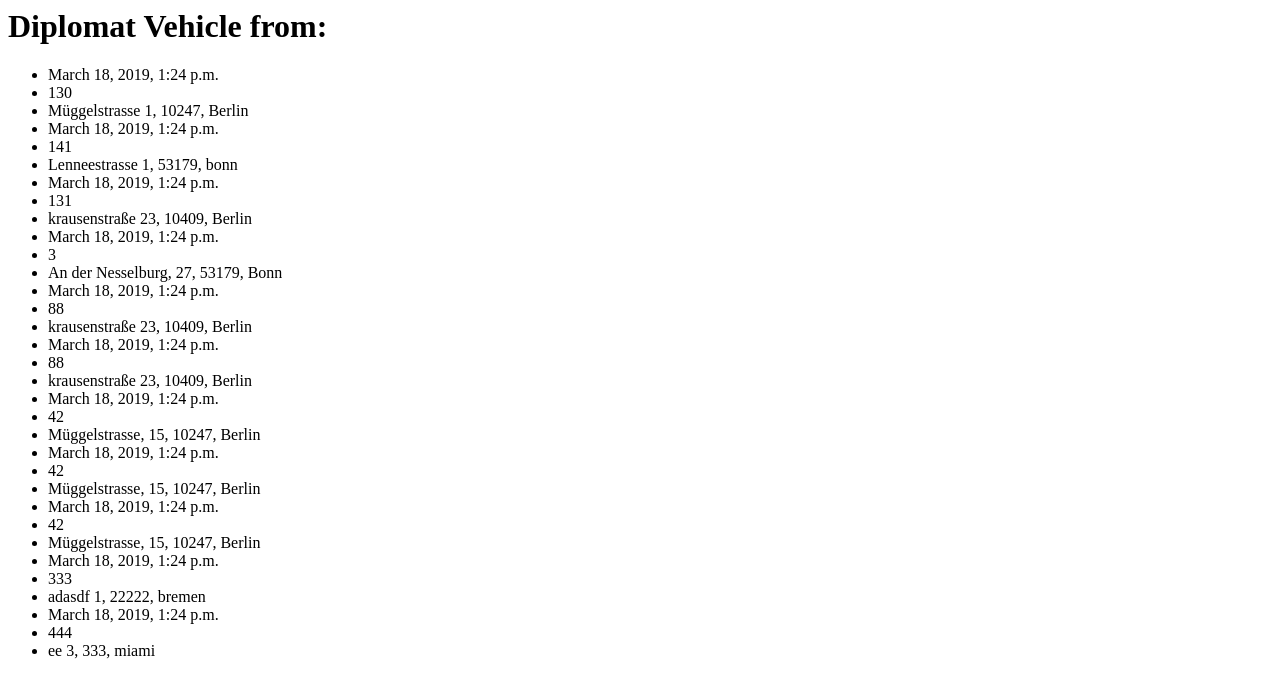
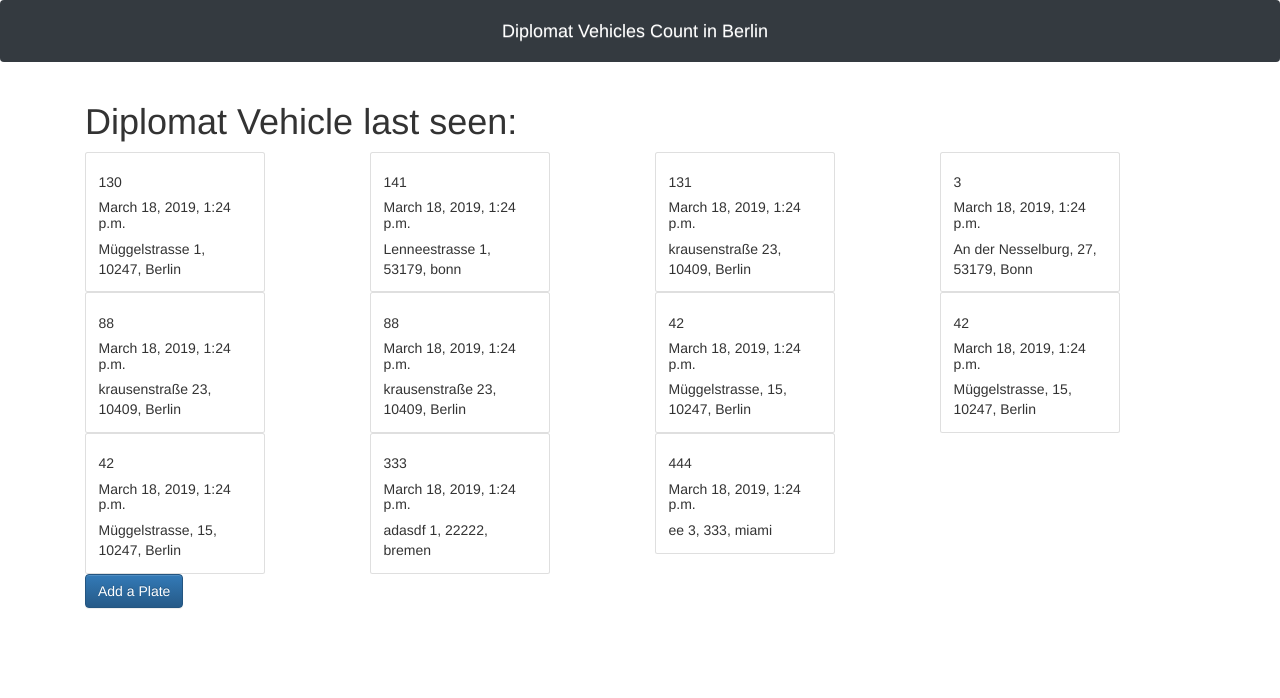
Before and after one commit to nichohelmut/Diplo-Tracker, a Django app: page / in a window 1280 px wide. Shown: the top 698 px of the page. Run offline with Django 3.2, Linux system fonts and the light colour scheme; data comes from the database, SQL or seed files in the repository; some libraries are stand-ins or nearby versions.

Commit message:
adds bootstrap styling and creates base.html file

```diff
--- a/diplomat_kfz/settings.py
+++ b/diplomat_kfz/settings.py
@@ -55,7 +55,9 @@ ROOT_URLCONF = 'diplomat_kfz.urls'
 TEMPLATES = [
     {
         'BACKEND': 'django.template.backends.django.DjangoTemplates',
-        'DIRS': [],
+        'DIRS': [
+            os.path.join(BASE_DIR, 'templates')
+        ],
         'APP_DIRS': True,
         'OPTIONS': {
             'context_processors': [
--- a/plates/templates/edit.html
+++ b/plates/templates/edit.html
@@ -6,4 +6,6 @@
         {{ form.as_p }}
         <button type="submit" class="save btn btn-default">Save</button>
     </form>
+    <a class="btn btn-primary" href="/">Back to Plates Overview</a>
+
 {% endblock %}
--- a/plates/templates/index.html
+++ b/plates/templates/index.html
@@ -1,8 +1,21 @@
-<h1>Diplomat Vehicle from:</h1>
-<ul>
-    {% for plate in plates %}
-        <li>{{ plate.created_at}}</li>
-        <li>{{ plate.plateNumber }}</li>
-        <li>{{ plate.street }}, {{ plate.zipCode }}, {{ plate.city }}</li>
-    {% endfor %}
-</ul>
+{% extends 'base.html' %}
+
+{% block content %}
+    <h1>Diplomat Vehicle last seen:</h1>
+    <div class="row">
+        {% for plate in plates %}
+        <div class="col-xs-12 col-md-6 col-lg-3">
+            <div class="card" style="width: 18rem;">
+                <div class="card-body">
+                    <h5 class="card-title">{{ plate.plateNumber }}</h5>
+                    <h5 class="card-title">{{ plate.created_at }}</h5>
+                    <p class="card-text">
+                        {{ plate.street}}, {{ plate.zipCode }}, {{ plate.city}}
+                    </p>
+                </div>
+            </div>
+        </div>
+        {% endfor %}
+    </div>
+    <a class="btn btn-primary" href="/new">Add a Plate</a>
+{% endblock %}
--- /dev/null
+++ b/templates/base.html
@@ -0,0 +1,36 @@
+<!doctype html>
+<html lang="en">
+<head>
+    <!-- Required meta tags -->
+    <meta charset="utf-8">
+    <meta name="viewport" content="width=device-width, initial-scale=1, shrink-to-fit=no">
+
+    <!-- Bootstrap CSS -->
+    <link rel="stylesheet" href="https://stackpath.bootstrapcdn.com/bootstrap/4.3.1/css/bootstrap.min.css"
+          integrity="sha384-ggOyR0iXCbMQv3Xipma34MD+dH/1fQ784/j6cY/iJTQUOhcWr7x9JvoRxT2MZw1T" crossorigin="anonymous">
+    <link rel="stylesheet" href="//maxcdn.bootstrapcdn.com/bootstrap/3.2.0/css/bootstrap.min.css">
+    <link rel="stylesheet" href="//maxcdn.bootstrapcdn.com/bootstrap/3.2.0/css/bootstrap-theme.min.css">
+    <link href='//fonts.googleapis.com/css?family=Lobster&subset=latin,latin-ext' rel='stylesheet' type='text/css'>
+    <title>Hello, world!</title>
+</head>
+<body>
+<nav class="navbar navbar-dark bg-dark">
+    <a class="navbar-brand" href="#">Diplomat Vehicles Count in Berlin</a>
+</nav>
+<div class="container">
+    {% block content %}
+    {% endblock %}
+</div>
+<!-- Optional JavaScript -->
+<!-- jQuery first, then Popper.js, then Bootstrap JS -->
+<script src="https://code.jquery.com/jquery-3.3.1.slim.min.js"
+        integrity="sha384-q8i/X+965DzO0rT7abK41JStQIAqVgRVzpbzo5smXKp4YfRvH+8abtTE1Pi6jizo"
+        crossorigin="anonymous"></script>
+<script src="https://cdnjs.cloudflare.com/ajax/libs/popper.js/1.14.7/umd/popper.min.js"
+        integrity="sha384-UO2eT0CpHqdSJQ6hJty5KVphtPhzWj9WO1clHTMGa3JDZwrnQq4sF86dIHNDz0W1"
+        crossorigin="anonymous"></script>
+<script src="https://stackpath.bootstrapcdn.com/bootstrap/4.3.1/js/bootstrap.min.js"
+        integrity="sha384-JjSmVgyd0p3pXB1rRibZUAYoIIy6OrQ6VrjIEaFf/nJGzIxFDsf4x0xIM+B07jRM"
+        crossorigin="anonymous"></script>
+</body>
+</html>
```
Also changed, not shown: plates/templates/new.html (+4 -15 lines).
